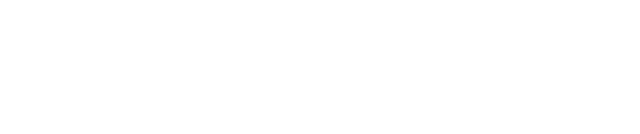
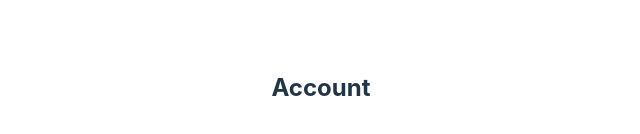
Before and after one commit to desh01prajakta/shopzone, a React (Vite) app: page /account in a window 1280 px wide. Before the commit this address had no page. Shown: the part 312-446 px from the top of the page, without its empty margins (319-959 px from the left). Built offline with nearby package versions, Linux system fonts and the light colour scheme.

Commit message:
completing account component

```diff
--- a/src/App.jsx
+++ b/src/App.jsx
@@ -7,9 +7,11 @@
 import Register from './component/Register'
 import { useState } from 'react'
 import Login from './component/Login'
+import Account from './component/Account'
 
 function App() {
-  const[token,setToken]= useState(null)
+  const[token,setToken]= useState(null);
+  console.log("token", token);
   return (
     <div>
       <BrowserRouter>
@@ -17,6 +19,7 @@
         <Route path = "/" element = {<Home/>}/>
         <Route path = "/register" element = {<Register setToken={setToken} />}/>
         <Route path = "/login" element = {<Login setToken={setToken}/>}/>
+        <Route path = "/account" element = {<Account token={token} />}/>
       </Routes>
      </BrowserRouter>
       </div>
--- a/src/component/Account.jsx
+++ b/src/component/Account.jsx
@@ -0,0 +1,9 @@
+function Account (props){
+    console.log(props)
+return(
+    <section>
+        <h2>Account</h2>
+    </section>
+)
+}
+export default Account;
--- a/src/component/Login.jsx
+++ b/src/component/Login.jsx
@@ -9,27 +9,27 @@
   const [errorMsg, setError] = useState(null);
   const [login] = useLoginMutation();
 
-  const eventHandler = async(event) => {
+  const eventHandler = async (event) => {
     event.preventDefault();
-    try{
-   const {data, error} = await login(userInfo);
+    try {
+      const { data, error } = await login(userInfo);
 
-   if(error && error.data){
-    setError(error.data)
-    console.log("error", error)
+      if (error && error.data) {
+        setError(error.data);
+
       } else {
-    props.setToken(data.token)
-    console.log(`data ${JSON.stringify(data.token)}`)
+        props.setToken(data.token);
       }
-}  catch(error){
+    } catch (error) {
       console.error("An error occurred during login:", error);
       // Handle any unexpected errors here
     }
-}
+  };
   const onUserInput = (e) => {
     if (errorMsg) {
       setError(null);
-    } setUserInfo({ ...userInfo, [e.target.name]: e.target.value });
+    }
+    setUserInfo({ ...userInfo, [e.target.name]: e.target.value });
   };
 
   return (
```
Lines whose indentation alone changed are shown as unchanged.
